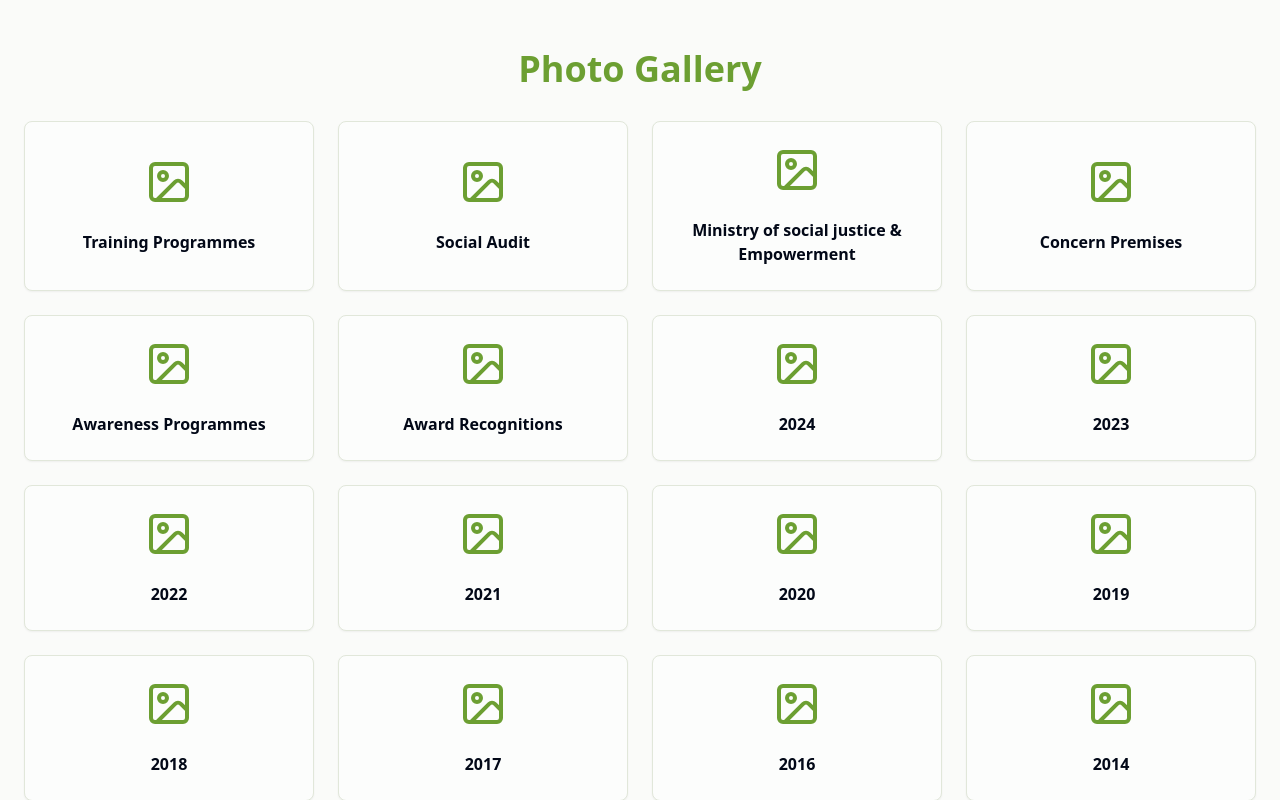
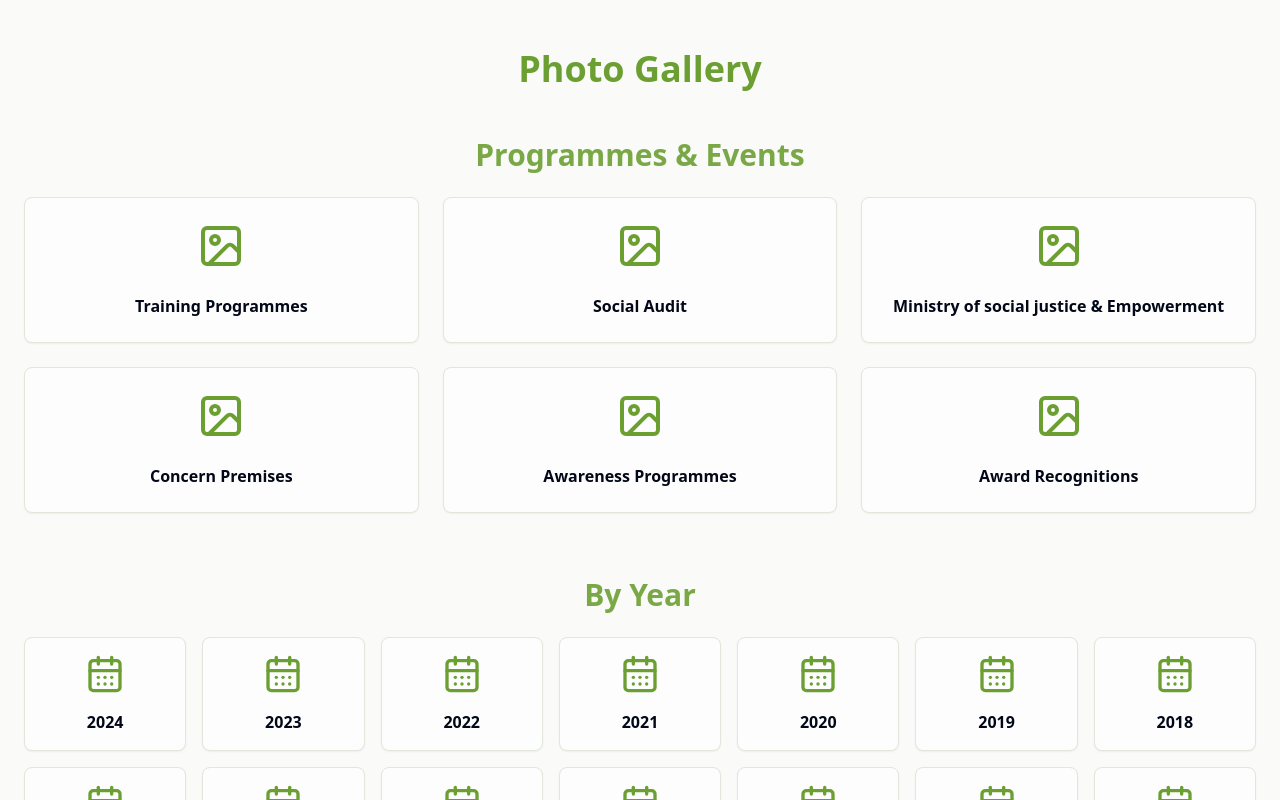
Before and after one commit to tanishpoddar/Concern-Website, a Next.js app: page /gallery in a window 1280 px wide. Shown: the part 400-1200 px from the top of the page. Built offline with nearby package versions, Linux system fonts and the light colour scheme.

Commit message:
changed-code-files

```diff
--- a/src/app/gallery/page.tsx
+++ b/src/app/gallery/page.tsx
@@ -1,15 +1,18 @@
 import Link from 'next/link';
 import { Card, CardContent, CardHeader, CardTitle } from '@/components/ui/card';
-import { Image as ImageIcon } from 'lucide-react';
+import { Image as ImageIcon, CalendarDays } from 'lucide-react';
 import type { Metadata } from 'next';
 
-const albums = [
+const programmeAlbums = [
   { slug: 'training-programmes', title: 'Training Programmes' },
   { slug: 'social-audit', title: 'Social Audit' },
   { slug: 'ministry-of-social-justice-empowerment', title: 'Ministry of social justice & Empowerment' },
   { slug: 'concern-premises', title: 'Concern Premises' },
   { slug: 'awareness-programmes', title: 'Awareness Programmes' },
   { slug: 'award-recognitions', title: 'Award Recognitions' },
+];
+
+const yearAlbums = [
   { slug: '2024', title: '2024' },
   { slug: '2023', title: '2023' },
   { slug: '2022', title: '2022' },
@@ -34,9 +37,12 @@ export const metadata: Metadata = {
 export default function GalleryPage() {
   return (
     <div className="container mx-auto px-4 py-12 md:px-6 md:py-16">
-      <h1 className="mb-8 text-center text-3xl font-bold text-primary md:text-4xl">Photo Gallery</h1>
-      <div className="grid grid-cols-2 gap-4 sm:grid-cols-2 md:grid-cols-3 lg:grid-cols-4 md:gap-6">
-        {albums.map((album) => (
+      <h1 className="mb-12 text-center text-3xl font-bold text-primary md:text-4xl">Photo Gallery</h1>
+
+      <section>
+        <h2 className="mb-6 text-center text-2xl font-bold text-primary/90 md:text-3xl">Programmes & Events</h2>
+        <div className="grid grid-cols-2 gap-4 sm:grid-cols-2 md:grid-cols-3 lg:grid-cols-3 md:gap-6">
+          {programmeAlbums.map((album) => (
             <Link href={`/gallery/${album.slug}`} key={album.slug} className="group">
               <Card className="flex h-full transform flex-col items-center justify-center text-center transition-all duration-300 group-hover:scale-105 group-hover:shadow-xl">
                 <CardHeader>
@@ -49,6 +55,25 @@ export default function GalleryPage() {
             </Link>
           ))}
         </div>
+      </section>
+
+      <section className="mt-16">
+        <h2 className="mb-6 text-center text-2xl font-bold text-primary/90 md:text-3xl">By Year</h2>
+        <div className="grid grid-cols-3 gap-3 sm:grid-cols-4 md:grid-cols-5 lg:grid-cols-7 md:gap-4">
+          {yearAlbums.map((album) => (
+            <Link href={`/gallery/${album.slug}`} key={album.slug} className="group">
+              <Card className="flex h-full transform flex-col items-center justify-center p-2 text-center transition-all duration-300 group-hover:scale-105 group-hover:shadow-xl">
+                 <CardHeader className="p-2">
+                    <CalendarDays className="mx-auto h-8 w-8 text-primary transition-colors duration-300 group-hover:text-accent md:h-10 md:w-10" />
+                 </CardHeader>
+                 <CardContent className="p-2">
+                    <p className="font-semibold text-sm md:text-base">{album.title}</p>
+                 </CardContent>
+              </Card>
+            </Link>
+          ))}
+        </div>
+      </section>
     </div>
   );
 }
```
Lines whose indentation alone changed are shown as unchanged.
